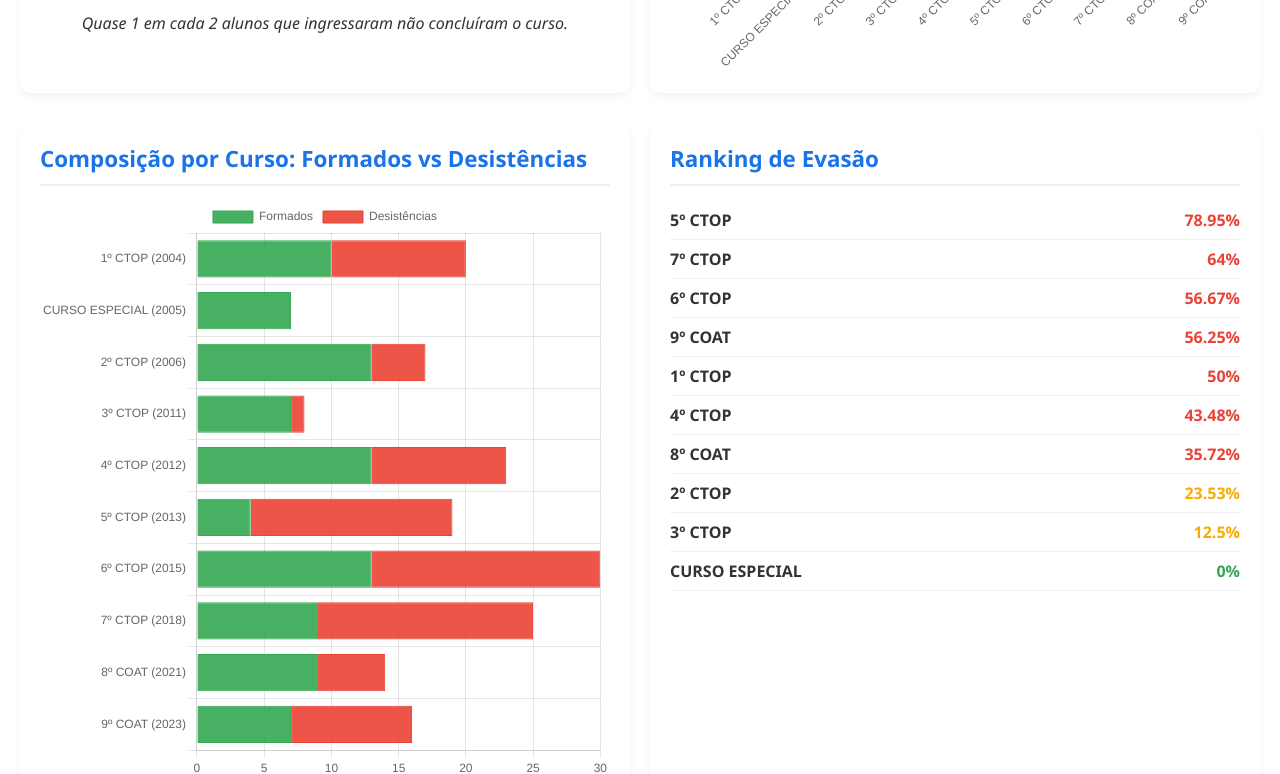
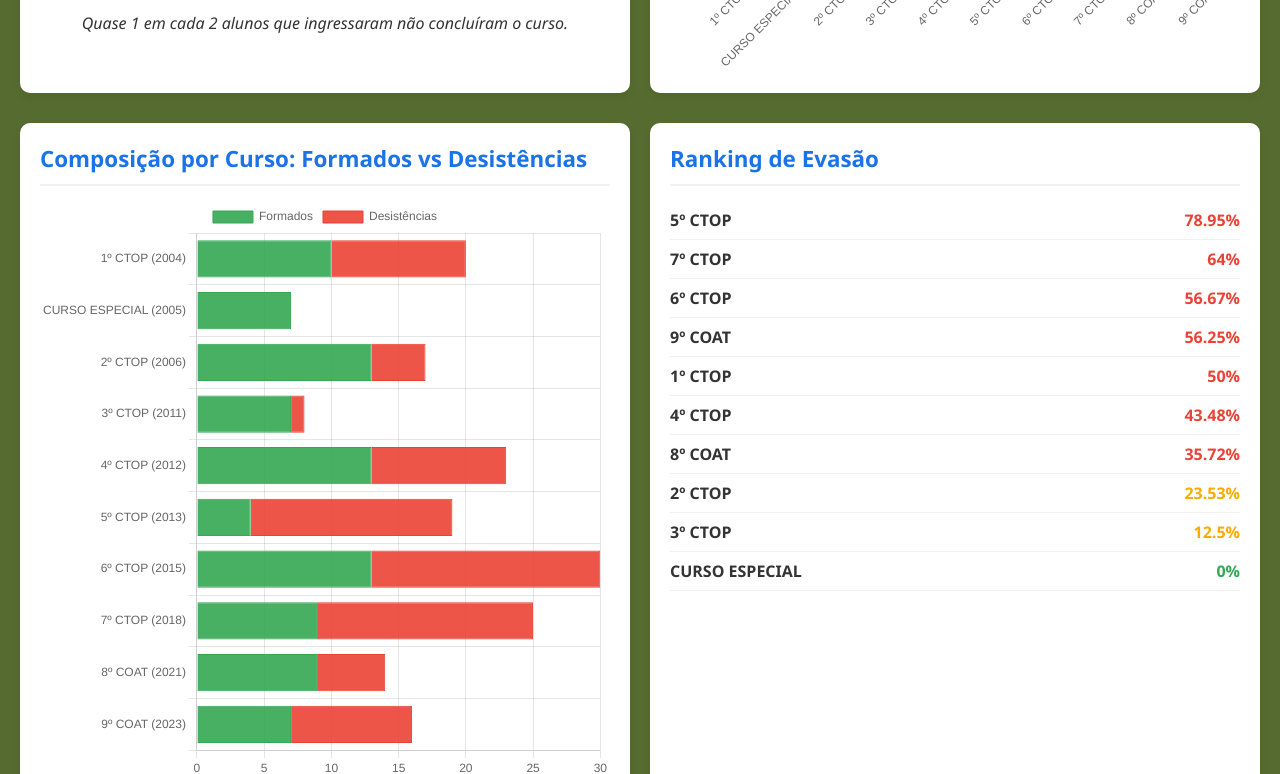
Before and after one commit to evaristo-of101/https-historico-da-ordem-fenix.github.io-of101, a plain HTML site: page index.html in a window 1280 px wide. Shown: the part 514-1288 px from the top of the page. Drawn offline with nearby package versions, Linux system fonts and the light colour scheme.

Commit message:
Update index.html

```diff
--- a/index.html
+++ b/index.html
@@ -14,7 +14,7 @@
         }
 
         body {
-            background-color: 4F7942;
+            background-color: #556B2F;
             color: #333;
             padding: 20px;
             max-width: 1400px;
```
